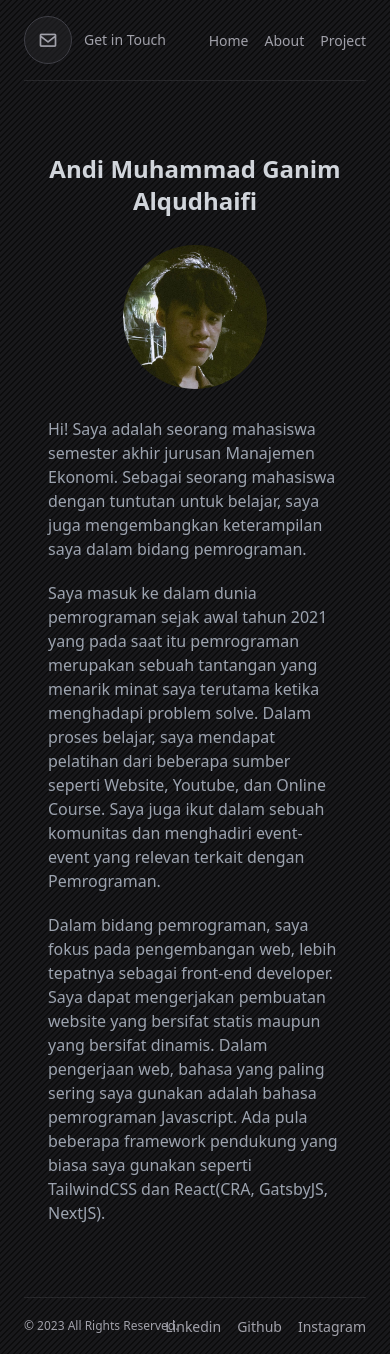
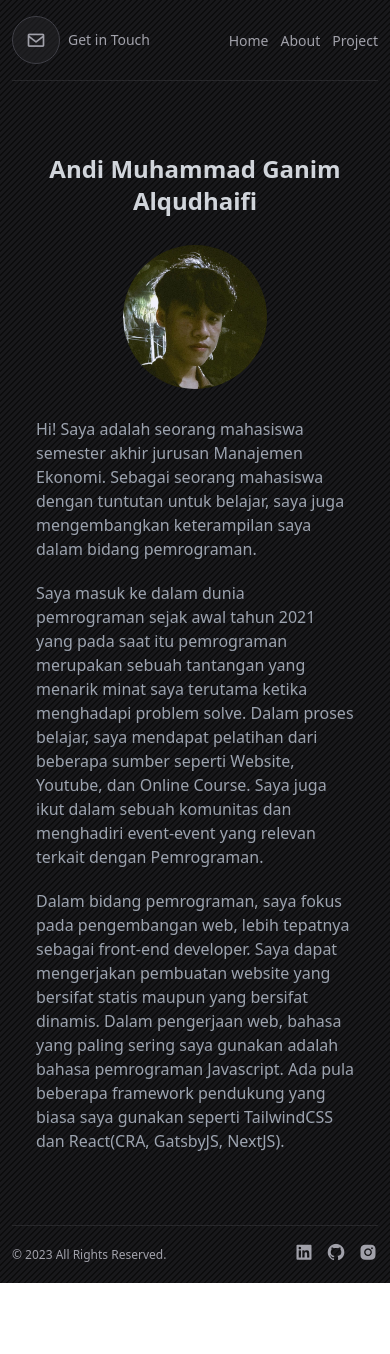
Before and after one commit to ganimalqudhaifi/personal-web, a Next.js app: page /about in a window 390 px wide. After the commit the page ends 1283 px from the top, so only its background shows below. Built offline with nearby package versions, Linux system fonts and the light colour scheme.

Commit message:
style(WebLayout): responsive text transform and icons

```diff
--- a/components/organisms/WebLayout/index.jsx
+++ b/components/organisms/WebLayout/index.jsx
@@ -9,9 +9,9 @@ export default function Index({ children }) {
       </Head>
 
       <div className="w-full min-h-full bg-zinc-900 bg-[url('/svg/diagonal-lines.svg')]">
-        <div className="flex flex-col min-h-screen max-w-6xl px-6 mx-auto space-y-12 text-gray-50">
+        <div className="flex flex-col min-h-screen max-w-6xl px-3 sm:px-5 md:px-6 mx-auto space-y-12 text-gray-50">
           <nav className="grid grid-cols-2 py-4 border-b-[0.5px] border-zinc-800">
-            <div className="flex items-center space-x-3 group/mail hover:cursor-pointer">
+            <div className="flex items-center space-x-2 md:space-x-3 group/mail hover:cursor-pointer">
               <div className="flex justify-center items-center w-12 md:w-14 h-12 md:h-14 bg-zinc-800 bg-opacity-50 border-[1px] border-zinc-700 p-2 rounded-full">
                 <i className="bx bx-envelope text-xl text-zinc-400 group-hover/mail:text-zinc-300"></i>
               </div>
@@ -22,7 +22,7 @@ export default function Index({ children }) {
                 Get in Touch
               </Link>
             </div>
-            <ul className="flex gap-4 justify-end items-center">
+            <ul className="flex gap-3 md:gap-4 justify-end items-center">
               <li>
                 <Link
                   href={"/"}
@@ -59,7 +59,7 @@ export default function Index({ children }) {
               © 2023 All Rights Reserved.
             </p>
 
-            <ul className="flex gap-4 justify-end items-center">
+            <ul className="flex gap-3 md:gap-4 justify-end items-center">
               <li>
                 <Link
                   href={
@@ -68,7 +68,8 @@ export default function Index({ children }) {
                   terget="_blank"
                   className="text-sm text-zinc-400 hover:text-zinc-200"
                 >
-                  Linkedin
+                  <i className="text-xl md:hidden bx bxl-linkedin-square"></i>
+                  <span className="hidden md:block">Linkedin</span>
                 </Link>
               </li>
               <li>
@@ -77,7 +78,8 @@ export default function Index({ children }) {
                   terget="_blank"
                   className="text-sm text-zinc-400 hover:text-zinc-200"
                 >
-                  Github
+                  <i className="text-xl md:hidden bx bxl-github"></i>
+                  <span className="hidden md:block">Github</span>
                 </Link>
               </li>
               <li>
@@ -86,7 +88,8 @@ export default function Index({ children }) {
                   terget="_blank"
                   className="text-sm text-zinc-400 hover:text-zinc-200"
                 >
-                  Instagram
+                  <i className="text-xl md:hidden bx bxl-instagram-alt"></i>
+                  <span className="hidden md:block">Instagram</span>
                 </Link>
               </li>
             </ul>
```
